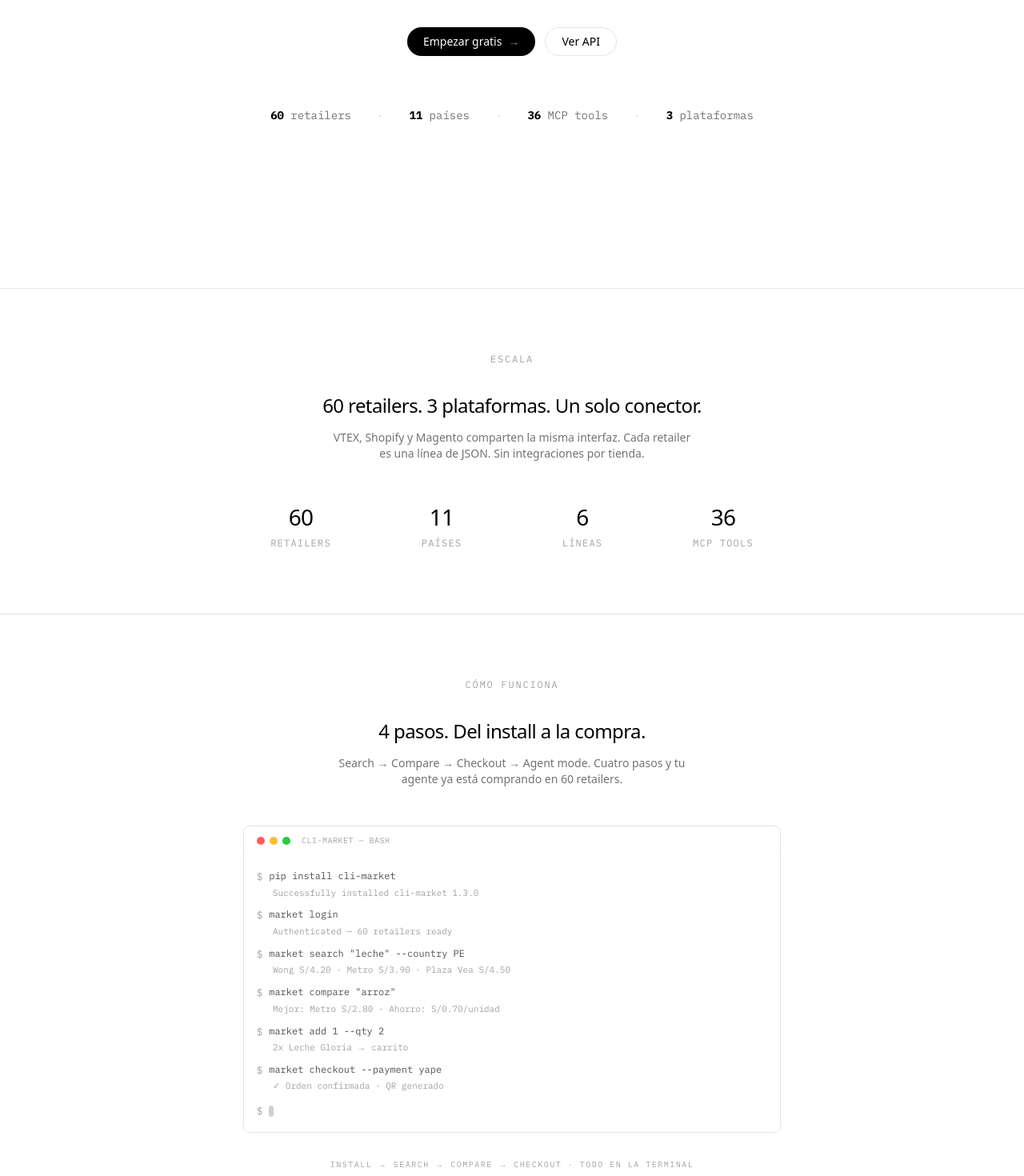
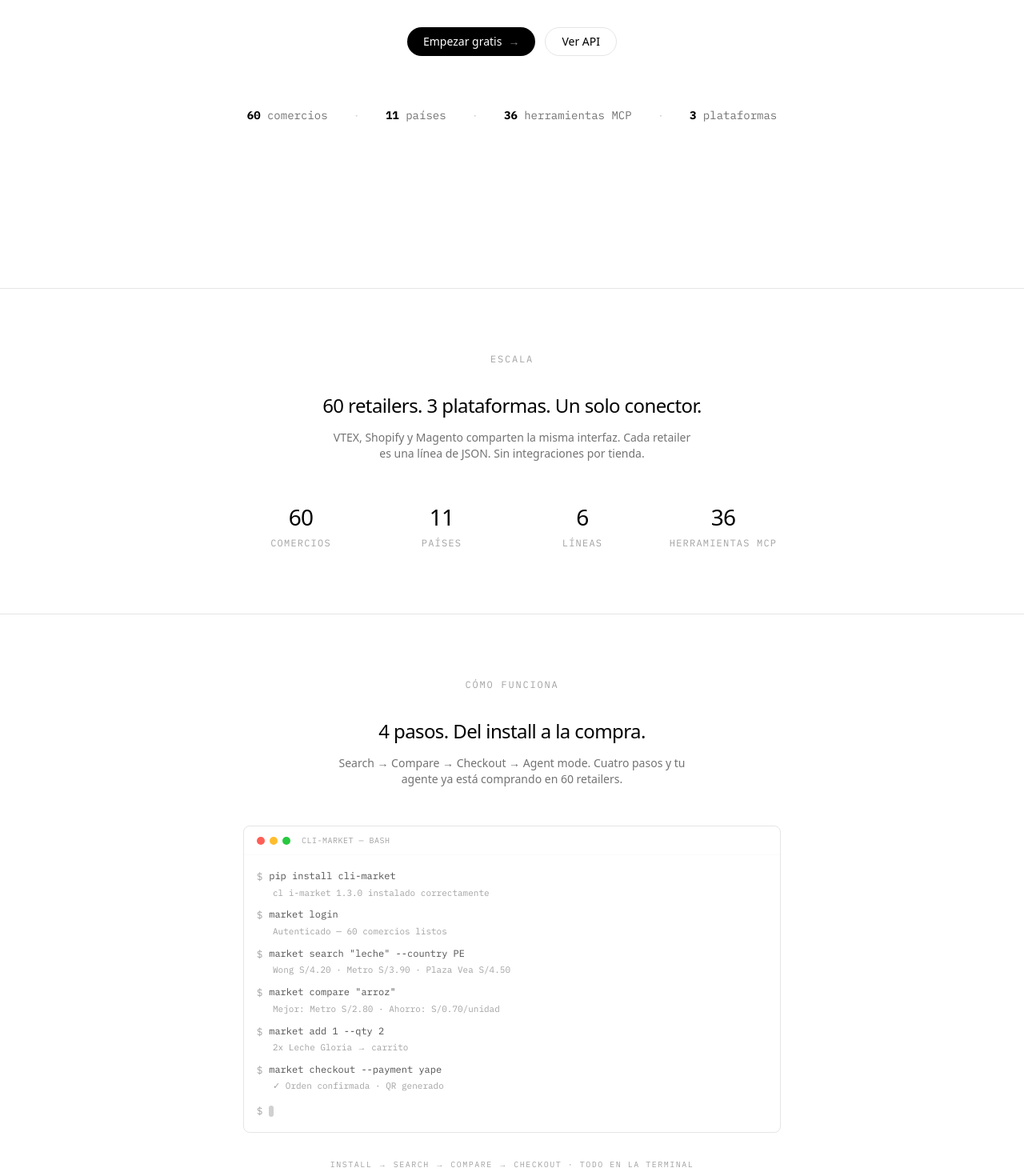
Before and after one commit to Treevu-ai/cli-market-world, a Next.js app in the folder landing/: page / in a window 1280 px wide. Shown: the part 440-1910 px from the top of the page at 80% size. Built offline with nearby package versions, Linux system fonts and the light colour scheme.

Commit message:
fix: full bilingual audit — Hero stats, Stats labels, HowItWorks outputs, Terminal cells, Footer tagline all switch correctly with language toggle

```diff
--- a/landing/components/Footer.tsx
+++ b/landing/components/Footer.tsx
@@ -29,7 +29,7 @@ export default function Footer() {
         </div>
 
         <p className="text-[10px] text-[#a3a3a3] font-mono">
-          {isES ? "60 retailers · 11 países · 3 plataformas · 36 MCP tools · MIT License" : "60 retailers · 11 countries · 3 platforms · 36 MCP tools · MIT License"}
+          {isES ? "60 comercios · 11 países · 3 plataformas · 36 herramientas MCP · MIT License" : "60 retailers · 11 countries · 3 platforms · 36 MCP tools · MIT License"}
         </p>
       </div>
     </footer>
--- a/landing/components/Hero.tsx
+++ b/landing/components/Hero.tsx
@@ -2,7 +2,8 @@
 import { useLang } from "@/lib/LanguageContext";
 
 export default function Hero() {
-  const { t: _t } = useLang();
+  const { t: _t, lang } = useLang();
+  const isES = lang === "es";
 
   return (
     <section className="relative min-h-screen flex flex-col justify-center items-center bg-white overflow-hidden">
@@ -49,13 +50,13 @@ export default function Hero() {
 
         {/* Stats row */}
         <div className="mt-16 flex flex-wrap items-center justify-center gap-x-8 gap-y-3 text-sm text-[#737373] font-mono">
-          <span><strong className="text-black">60</strong> retailers</span>
+          <span><strong className="text-black">60</strong> {isES ? "comercios" : "retailers"}</span>
           <span className="text-[#d4d4d4] hidden sm:inline">·</span>
-          <span><strong className="text-black">11</strong> países</span>
+          <span><strong className="text-black">11</strong> {isES ? "países" : "countries"}</span>
           <span className="text-[#d4d4d4] hidden sm:inline">·</span>
-          <span><strong className="text-black">36</strong> MCP tools</span>
+          <span><strong className="text-black">36</strong> {isES ? "herramientas MCP" : "MCP tools"}</span>
           <span className="text-[#d4d4d4] hidden sm:inline">·</span>
-          <span><strong className="text-black">3</strong> plataformas</span>
+          <span><strong className="text-black">3</strong> {isES ? "plataformas" : "platforms"}</span>
         </div>
       </div>
     </section>
--- a/landing/components/HowItWorks.tsx
+++ b/landing/components/HowItWorks.tsx
@@ -3,9 +3,9 @@ import { useRef } from "react";
 import { useLang } from "@/lib/LanguageContext";
 
 const steps = [
-  { cmd: "pip install cli-market", out: "Successfully installed cli-market 1.3.0", label: "Install" },
-  { cmd: "market login", out: "Authenticated — 60 retailers ready", label: "Login" },
-  { cmd: "market search \"leche\" --country PE", out: "Wong S/4.20 · Metro S/3.90 · Plaza Vea S/4.50", label: "Search" },
+  { cmd: "pip install cli-market", out_es: "cl i-market 1.3.0 instalado correctamente", out_en: "Successfully installed cli-market 1.3.0", label: "Install" },
+  { cmd: "market login", out_es: "Autenticado — 60 comercios listos", out_en: "Authenticated — 60 retailers ready", label: "Login" },
+  { cmd: "market search \"leche\" --country PE", out_es: "Wong S/4.20 · Metro S/3.90 · Plaza Vea S/4.50", out_en: "Wong S/4.20 · Metro S/3.90 · Plaza Vea S/4.50", label: "Search" },
   { cmd: "market compare \"arroz\"", out_es: "Mejor: Metro S/2.80 · Ahorro: S/0.70/unidad", out_en: "Best: Metro S/2.80 · Savings: S/0.70/unit", label: "Compare" },
   { cmd: "market add 1 --qty 2", out_es: "2x Leche Gloria → carrito", out_en: "2x Milk → cart", label: "Add" },
   { cmd: "market checkout --payment yape", out_es: "✓ Orden confirmada · QR generado", out_en: "✓ Order confirmed · QR generated", label: "Checkout" },
@@ -42,7 +42,7 @@ export default function HowItWorks() {
                 </div>
                 <div className="flex items-start gap-2 mt-0.5">
                   <span className="w-3 shrink-0" />
-                  <span className="text-[#a3a3a3] text-[11px]">{isES && s.out_es ? s.out_es : s.out_en || s.out}</span>
+                  <span className="text-[#a3a3a3] text-[11px]">{isES ? s.out_es : s.out_en}</span>
                 </div>
               </div>
             ))}
--- a/landing/components/StatsSection.tsx
+++ b/landing/components/StatsSection.tsx
@@ -32,7 +32,11 @@ function Counter({ end, label, delay }: { end: number; label: string; delay: num
 }
 
 export default function StatsSection() {
-  const { t: _t } = useLang();
+  const { t: _t, lang } = useLang();
+  const isES = lang === "es";
+  const labels_es = { retailers: "comercios", países: "países", líneas: "líneas", "MCP tools": "herramientas MCP" };
+  const labels_en = { retailers: "retailers", países: "countries", líneas: "lines", "MCP tools": "MCP tools" };
+  const dict = isES ? labels_es : labels_en;
 
   return (
     <section id="stats" className="relative bg-white py-20 border-t border-[#e5e5e5]">
@@ -41,7 +45,7 @@ export default function StatsSection() {
         <h2 className="text-[24px] font-medium text-black mb-3 tracking-tight">{_t("stats_title")}</h2>
         <p className="text-sm text-[#737373] max-w-md mx-auto mb-12">{_t("stats_sub")}</p>
         <div className="grid grid-cols-2 sm:grid-cols-4 gap-8">
-          {stats.map((s, i) => (<Counter key={s.label} end={s.end} label={s.label} delay={i * 150} />))}
+          {stats.map((s, i) => (<Counter key={s.label} end={s.end} label={dict[s.label] || s.label} delay={i * 150} />))}
         </div>
       </div>
     </section>
--- a/landing/components/TerminalSection.tsx
+++ b/landing/components/TerminalSection.tsx
@@ -5,7 +5,7 @@ import { useLang } from "@/lib/LanguageContext";
 
 type CmdLine = { text: string; color?: string; delay: number };
 
-const cells: { title: string; lines: CmdLine[] }[] = [
+const cells_es = [
   { title: "Search", lines: [
     { text: "$ market search \"leche\" --country PE", delay: 300 },
     { text: "Wong ......... S/ 4.20", color: "text-[#27c93f]", delay: 800 },
@@ -31,6 +31,35 @@ const cells: { title: string; lines: CmdLine[] }[] = [
     { text: "▸ Orden ORD-A7F3B91C creada", color: "text-[#27c93f]", delay: 700 },
     { text: "▸ QR Yape generado", color: "text-[#a3a3a3]", delay: 900 },
     { text: "▸ Escanea para completar el pago", color: "text-[#a3a3a3]", delay: 1100 },
+  ]},
+];
+
+const cells_en = [
+  { title: "Search", lines: [
+    { text: "$ market search \"milk\" --country PE", delay: 300 },
+    { text: "Wong ......... S/ 4.20", color: "text-[#27c93f]", delay: 800 },
+    { text: "Metro ........ S/ 3.90", color: "text-[#27c93f]", delay: 1000 },
+    { text: "Plaza Vea ..... S/ 4.50", color: "text-[#27c93f]", delay: 1200 },
+    { text: "▸ 3 results in 1.2s", color: "text-[#a3a3a3]", delay: 1500 },
+  ]},
+  { title: "Compare", lines: [
+    { text: "$ market compare \"rice\"", delay: 300 },
+    { text: "Best price: Metro (S/ 2.80)", color: "text-[#27c93f]", delay: 800 },
+    { text: "Max price: Wong (S/ 3.50)", color: "text-[#ff5f56]", delay: 1000 },
+    { text: "▸ Savings: S/ 0.70 per unit", color: "text-[#a3a3a3]", delay: 1300 },
+  ]},
+  { title: "Cart", lines: [
+    { text: "$ market basket milk:2 rice:1", delay: 300 },
+    { text: "▸ Basket compared in 3 stores", color: "text-[#a3a3a3]", delay: 600 },
+    { text: "Metro ....... S/ 11.70 total", color: "text-[#27c93f]", delay: 900 },
+    { text: "Wong ........ S/ 12.30 total", color: "text-[#ffbd2e]", delay: 1100 },
+    { text: "Plaza Vea ... S/ 13.20 total", color: "text-[#ffbd2e]", delay: 1300 },
+  ]},
+  { title: "Checkout", lines: [
+    { text: "$ market checkout --payment yape", delay: 300 },
+    { text: "▸ Order ORD-A7F3B91C created", color: "text-[#27c93f]", delay: 700 },
+    { text: "▸ Yape QR generated", color: "text-[#a3a3a3]", delay: 900 },
+    { text: "▸ Scan to complete payment", color: "text-[#a3a3a3]", delay: 1100 },
   ]},
 ];
 
@@ -73,7 +102,9 @@ function MiniTerminal({ title, lines }: { title: string; lines: CmdLine[] }) {
 }
 
 export default function TerminalSection() {
-  const { t: _t } = useLang();
+  const { t: _t, lang } = useLang();
+  const isES = lang === "es";
+  const cells = isES ? cells_es : cells_en;
 
   return (
     <section id="terminal" className="relative bg-white py-20 border-t border-[#e5e5e5]">
```
